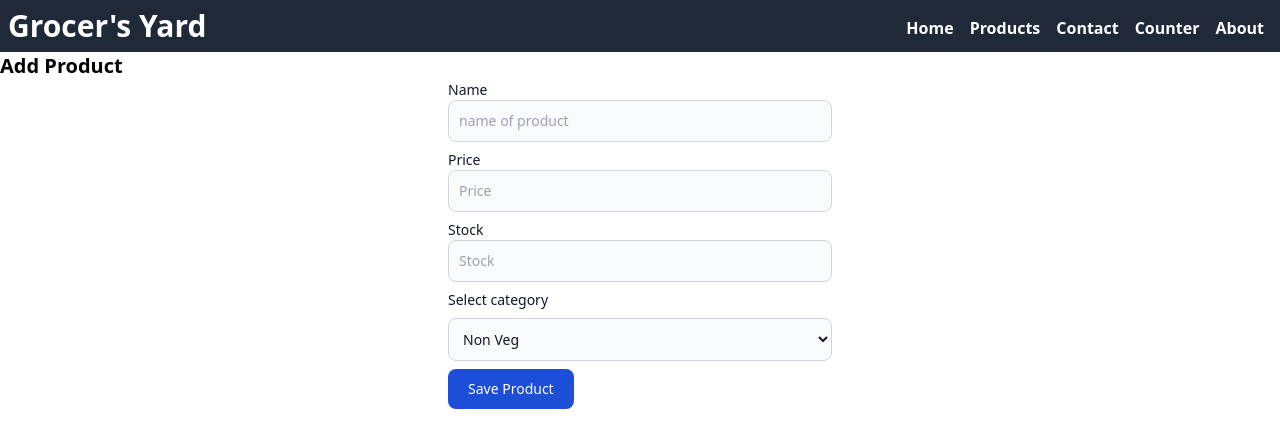
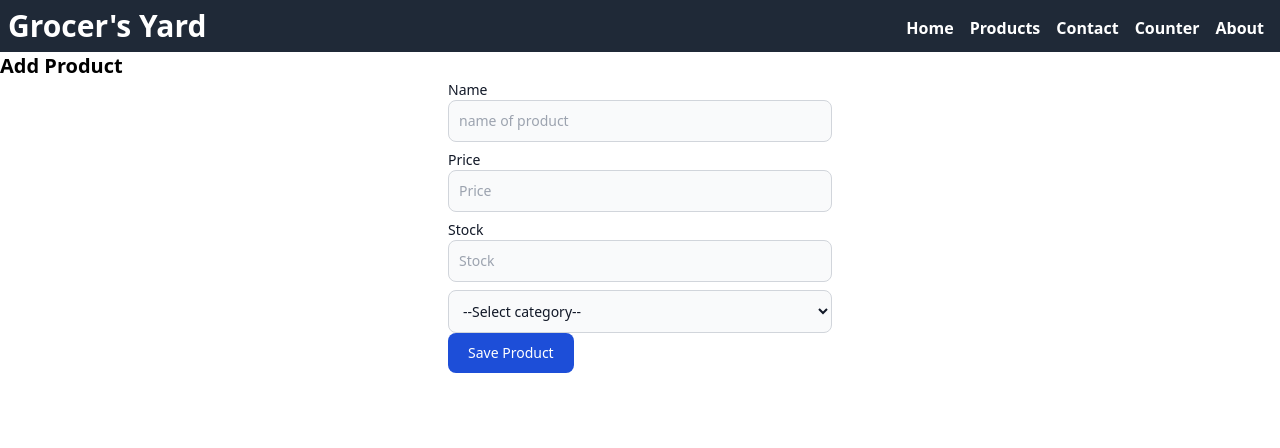
Before and after one commit to uzairwafai/grocers-yard-front-end, a React (Vite) app: page /add-product in a window 1280 px wide. Shown: the top 448 px of the page. Built offline with nearby package versions, Linux system fonts and the light colour scheme.

Commit message:
Categories api fetch for data addition

```diff
--- a/src/AddProduct.jsx
+++ b/src/AddProduct.jsx
@@ -5,6 +5,7 @@ function AddProduct() {
   const [name, setName] = useState("");
   const [price, setPrice] = useState("");
   const [stock, setStock] = useState("");
+  const [category, setCategory] = useState("");
 
   const onNameChange = (e) => {
     setName(e.target.value);
@@ -14,9 +15,9 @@ function AddProduct() {
     axios
       .post(`https://grocers-yard-api.onrender.com/api/products/`, {
         name,
-        category: "65a81a557ab7ca60fdc2dc2e",
+        category,
         price,
-        stock
+        stock,
       })
       .then((res) => {
         console.log(res);
@@ -24,6 +25,21 @@ function AddProduct() {
       .catch((err) => {
         console.log(err);
       });
+  };
+  const categoryFetch = async (e) => {
+    e.preventDefault();
+    try {
+      const catRes = await axios.get(
+        `https://grocers-yard-api.onrender.com/api/categories`
+      );
+      catRes.data.map((item) => {
+        if (e.target.value == item.name) {
+          setCategory(item._id);
+        }
+      });
+    } catch (err) {
+      console.log(err);
+    }
   };
   return (
     <div>
@@ -50,11 +66,9 @@ function AddProduct() {
             <input
               type="text"
               value={price}
-              onChange={
-                ((e) => {
-                  setPrice(e.target.value);
-                })
-              }
+              onChange={(e) => {
+                setPrice(e.target.value);
+              }}
               className="bg-gray-50 border border-gray-300 text-gray-900 text-sm rounded-lg focus:ring-blue-500 focus:border-blue-500 block w-full p-2.5 dark:bg-gray-700 dark:border-gray-600 dark:placeholder-gray-400 dark:text-white dark:focus:ring-blue-500 dark:focus:border-blue-500"
               placeholder="Price"
               required
@@ -67,26 +81,28 @@ function AddProduct() {
             <input
               type="text"
               value={stock}
-              onChange={
-                ((e) => {
-                  setStock(e.target.value);
-                })
-              }
+              onChange={(e) => {
+                setStock(e.target.value);
+              }}
               className="bg-gray-50 border border-gray-300 text-gray-900 text-sm rounded-lg focus:ring-blue-500 focus:border-blue-500 block w-full p-2.5 dark:bg-gray-700 dark:border-gray-600 dark:placeholder-gray-400 dark:text-white dark:focus:ring-blue-500 dark:focus:border-blue-500"
               placeholder="Stock"
               required
             />
           </div>
 
-          <form className="max-w-sm mx-auto mb-2">
+          {/* <form className="max-w-sm mx-auto mb-2">
             <label className="block mb-2 text-sm font-medium text-gray-900 dark:text-white">
               Select category
-            </label>
-            <select className="bg-gray-50 border border-gray-300 text-gray-900 text-sm rounded-lg focus:ring-blue-500 focus:border-blue-500 block w-full p-2.5 dark:bg-gray-700 dark:border-gray-600 dark:placeholder-gray-400 dark:text-white dark:focus:ring-blue-500 dark:focus:border-blue-500">
-              <option>Non Veg</option>
-              <option>Groceries</option>
-            </select>
-          </form>
+            </label> */}
+          <select
+            onChange={categoryFetch}
+            className="bg-gray-50 border border-gray-300 text-gray-900 text-sm rounded-lg focus:ring-blue-500 focus:border-blue-500 block w-full p-2.5 dark:bg-gray-700 dark:border-gray-600 dark:placeholder-gray-400 dark:text-white dark:focus:ring-blue-500 dark:focus:border-blue-500"
+          >
+            <option>--Select category--</option>
+            <option value="non-veg">Non Veg</option>
+            <option value="Groceries">Groceries</option>
+          </select>
+          {/* </form> */}
 
           <button
             onClick={onSaveHandler}
```
